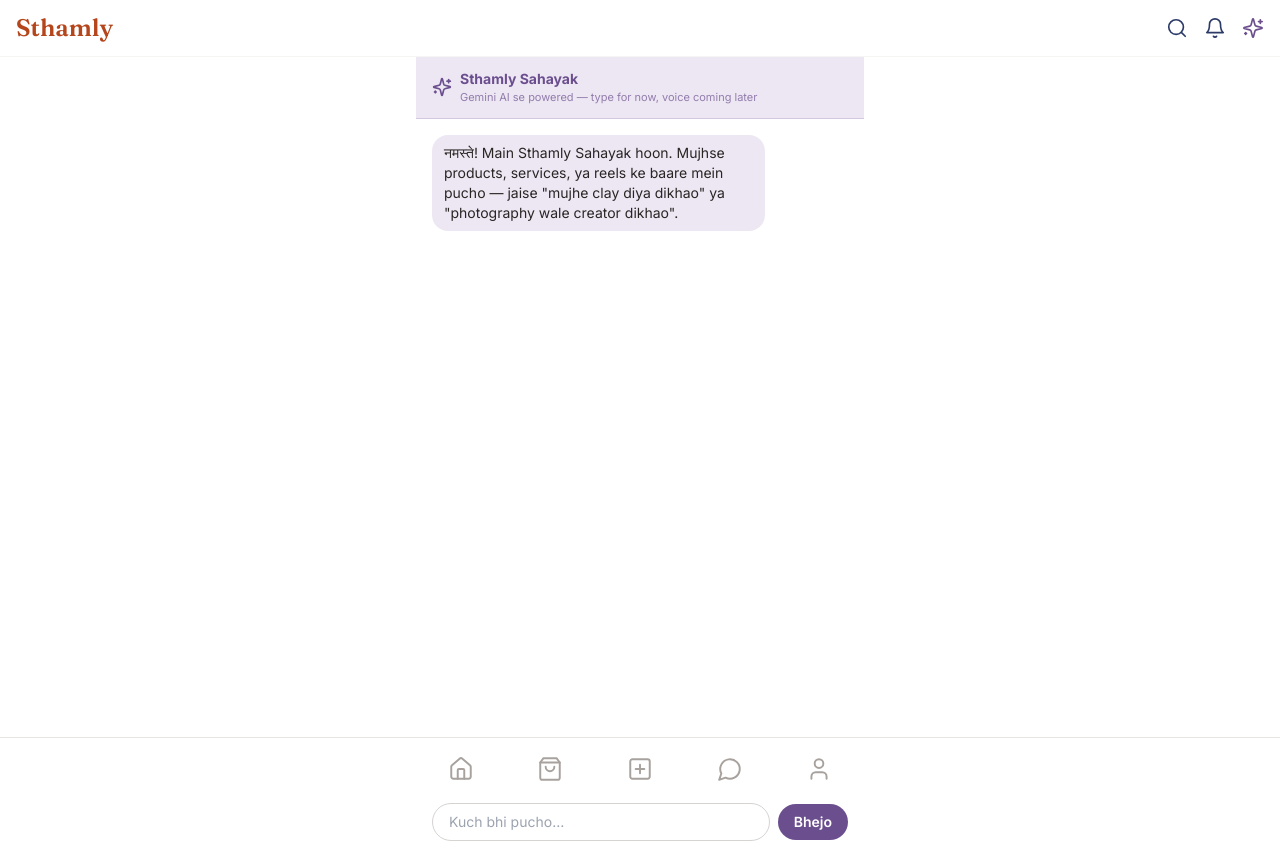
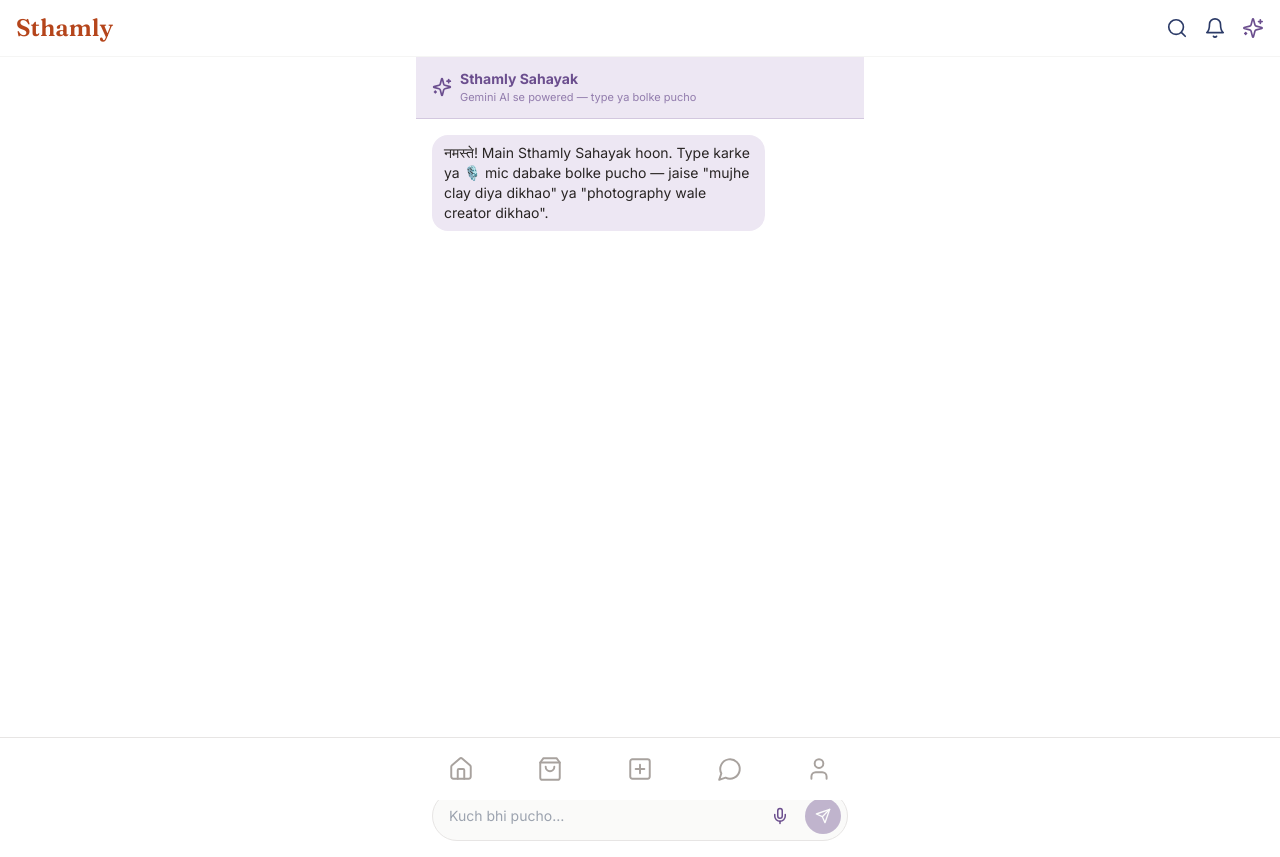
Before and after one commit to rksaini3/Sthamlyst, a Next.js app: page /sahayak in a window 1280 px wide. Built offline with nearby package versions, Linux system fonts and the light colour scheme; no server answers.

Commit message:
Add voice input to Sahayak via browser Web Speech API (mic button, Grok/X-style input bar) + clarify login page handles both sign-in and sign-up automatically

```diff
--- a/app/login/page.tsx
+++ b/app/login/page.tsx
@@ -104,10 +104,14 @@ export default function LoginPage() {
 
   return (
     <div className="max-w-md mx-auto min-h-dvh flex flex-col items-center justify-center px-6">
-      <h1 className="text-3xl font-extrabold text-amber-800" style={{ fontFamily: 'cursive' }}>
+      <h1 className="text-3xl font-heading font-semibold text-clay">
         Sthamly
       </h1>
-      <p className="text-sm text-stone-500 mt-1 mb-8">सीखो ➔ बनाओ ➔ लोकल बेचो</p>
+      <p className="text-sm text-stone-500 mt-1">सीखो ➔ बनाओ ➔ लोकल बेचो</p>
+      <p className="text-xs text-stone-400 mt-2 mb-6 text-center">
+        Naya account bana rahe ho ya pehle se ho — bas neeche se continue karo,
+        Sthamly khud pehchan lega. Koi alag &quot;Sign Up&quot; form nahi bharna padta.
+      </p>
 
       <div className="w-full space-y-3">
         <button
@@ -116,19 +120,19 @@ export default function LoginPage() {
           className="w-full flex items-center justify-center gap-2 border border-stone-300 rounded-xl py-3 text-sm font-semibold text-stone-700 disabled:opacity-50"
         >
           <GoogleIcon />
-          {googleLoading ? 'Redirecting…' : 'Continue with Google'}
+          {googleLoading ? 'Redirecting…' : 'Continue with Google (Sign in / Sign up)'}
         </button>
 
         <div className="flex items-center gap-3 py-1">
           <div className="flex-1 h-px bg-stone-200" />
-          <span className="text-xs text-stone-400">or</span>
+          <span className="text-xs text-stone-400">or email se</span>
           <div className="flex-1 h-px bg-stone-200" />
         </div>
 
         <input
           value={fullName}
           onChange={(e) => setFullName(e.target.value)}
-          placeholder="Your name"
+          placeholder="Your name (naya account ke liye)"
           className="w-full border border-stone-300 rounded-xl px-4 py-3 text-sm"
         />
         <input
@@ -149,9 +153,9 @@ export default function LoginPage() {
           <span className="text-[11px] text-stone-500 leading-snug">
             मैं सहमति देता/देती हूं कि मेरा नाम, ईमेल और शहर Sthamly की Learn &amp; Earn और Local
             Bazaar सेवाएं देने के लिए इस्तेमाल किया जाए, जैसा{' '}
-            <Link href="/privacy" className="text-amber-700 underline">Privacy Policy</Link> में
+            <Link href="/privacy" className="text-clay underline">Privacy Policy</Link> में
             बताया गया है। I agree to the{' '}
-            <Link href="/terms" className="text-amber-700 underline">Terms</Link>.
+            <Link href="/terms" className="text-clay underline">Terms</Link>.
           </span>
         </label>
 
@@ -160,9 +164,9 @@ export default function LoginPage() {
         <button
           onClick={handleEmailLogin}
           disabled={sending}
-          className="w-full bg-amber-600 text-white font-semibold py-3 rounded-xl text-sm disabled:opacity-50"
+          className="w-full bg-clay text-white font-semibold py-3 rounded-xl text-sm disabled:opacity-50"
         >
-          {sending ? 'Sending link…' : 'Continue with Email'}
+          {sending ? 'Sending link…' : 'Continue with Email (Sign in / Sign up)'}
         </button>
       </div>
 
--- a/app/sahayak/page.tsx
+++ b/app/sahayak/page.tsx
@@ -1,19 +1,67 @@
 'use client'
 
-import { useState } from 'react'
-import { Sparkles } from 'lucide-react'
+import { useEffect, useRef, useState } from 'react'
+import { Sparkles, Mic, Send, Square } from 'lucide-react'
 
 type Message = { role: 'user' | 'sahayak'; text: string }
+
+// Minimal typing for the Web Speech API (not in default TS lib.dom yet)
+type SpeechRecognitionResultLike = { transcript: string }
+interface SpeechRecognitionLike extends EventTarget {
+  lang: string
+  continuous: boolean
+  interimResults: boolean
+  start: () => void
+  stop: () => void
+  onresult: ((e: any) => void) | null
+  onerror: ((e: any) => void) | null
+  onend: (() => void) | null
+}
 
 export default function SahayakPage() {
   const [input, setInput] = useState('')
   const [messages, setMessages] = useState<Message[]>([
     {
       role: 'sahayak',
-      text: 'नमस्ते! Main Sthamly Sahayak hoon. Mujhse products, services, ya reels ke baare mein pucho — jaise "mujhe clay diya dikhao" ya "photography wale creator dikhao".',
+      text: 'नमस्ते! Main Sthamly Sahayak hoon. Type karke ya 🎙️ mic dabake bolke pucho — jaise "mujhe clay diya dikhao" ya "photography wale creator dikhao".',
     },
   ])
   const [thinking, setThinking] = useState(false)
+  const [listening, setListening] = useState(false)
+  const [voiceSupported, setVoiceSupported] = useState(true)
+  const recognitionRef = useRef<SpeechRecognitionLike | null>(null)
+
+  useEffect(() => {
+    const SpeechRecognition =
+      (window as any).SpeechRecognition || (window as any).webkitSpeechRecognition
+    if (!SpeechRecognition) {
+      setVoiceSupported(false)
+      return
+    }
+    const recognition: SpeechRecognitionLike = new SpeechRecognition()
+    recognition.lang = 'hi-IN'
+    recognition.continuous = false
+    recognition.interimResults = false
+    recognition.onresult = (e: any) => {
+      const transcript = e.results[0][0].transcript
+      setInput(transcript)
+    }
+    recognition.onerror = () => setListening(false)
+    recognition.onend = () => setListening(false)
+    recognitionRef.current = recognition
+  }, [])
+
+  function toggleVoice() {
+    if (!recognitionRef.current) return
+    if (listening) {
+      recognitionRef.current.stop()
+      setListening(false)
+    } else {
+      setInput('')
+      recognitionRef.current.start()
+      setListening(true)
+    }
+  }
 
   async function handleSend() {
     const text = input.trim()
@@ -46,7 +94,7 @@ export default function SahayakPage() {
         <Sparkles size={20} className="text-violet" />
         <div>
           <p className="text-sm font-bold text-violet">Sthamly Sahayak</p>
-          <p className="text-[11px] text-violet/70">Gemini AI se powered — type for now, voice coming later</p>
+          <p className="text-[11px] text-violet/70">Gemini AI se powered — type ya bolke pucho</p>
         </div>
       </div>
 
@@ -63,19 +111,41 @@ export default function SahayakPage() {
           </div>
         ))}
         {thinking && <p className="text-xs text-stone-400">Sahayak soch raha hai…</p>}
+        {listening && <p className="text-xs text-violet font-semibold">🎙️ Sun raha hoon… bolo</p>}
       </div>
 
-      <div className="px-4 pt-2 border-t border-stone-100 flex items-center gap-2">
+      <div className="px-4 pt-2 border-t border-stone-100">
+        <div className="flex items-center gap-2 bg-stone-50 rounded-full border border-stone-200 pl-4 pr-1.5 py-1.5">
           <input
             value={input}
             onChange={(e) => setInput(e.target.value)}
             onKeyDown={(e) => e.key === 'Enter' && handleSend()}
             placeholder="Kuch bhi pucho…"
-          className="flex-1 border border-stone-300 rounded-full px-4 py-2 text-sm"
+            className="flex-1 bg-transparent text-sm outline-none min-w-0"
           />
-        <button onClick={handleSend} disabled={thinking} className="bg-violet text-white font-semibold px-4 py-2 rounded-full text-sm disabled:opacity-50">
-          Bhejo
+          {voiceSupported && (
+            <button
+              onClick={toggleVoice}
+              className={`p-2 rounded-full flex-shrink-0 ${listening ? 'bg-red-600 text-white' : 'text-violet'}`}
+              aria-label="Voice input"
+            >
+              {listening ? <Square size={16} /> : <Mic size={18} />}
             </button>
+          )}
+          <button
+            onClick={handleSend}
+            disabled={thinking || !input.trim()}
+            className="bg-violet text-white p-2.5 rounded-full flex-shrink-0 disabled:opacity-40"
+            aria-label="Send"
+          >
+            <Send size={16} />
+          </button>
+        </div>
+        {!voiceSupported && (
+          <p className="text-[10px] text-stone-400 mt-1 text-center">
+            Voice input is browser mein supported nahi hai — typing use karo.
+          </p>
+        )}
       </div>
     </div>
   )
```
Lines whose indentation alone changed are shown as unchanged.
